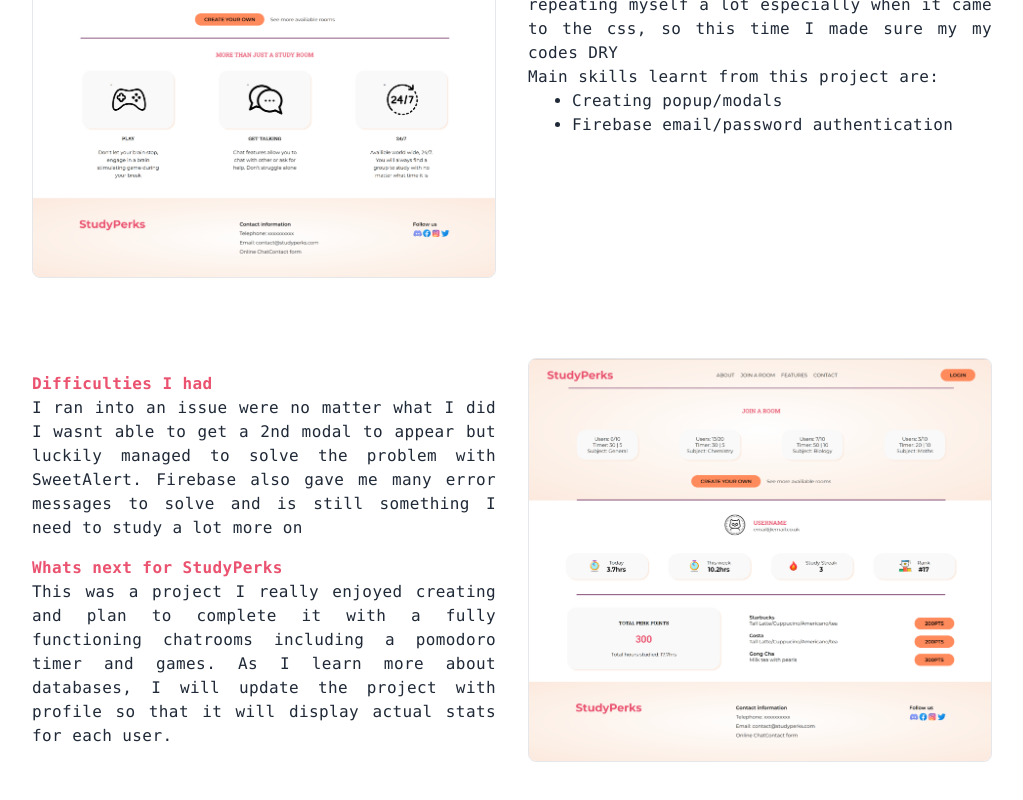
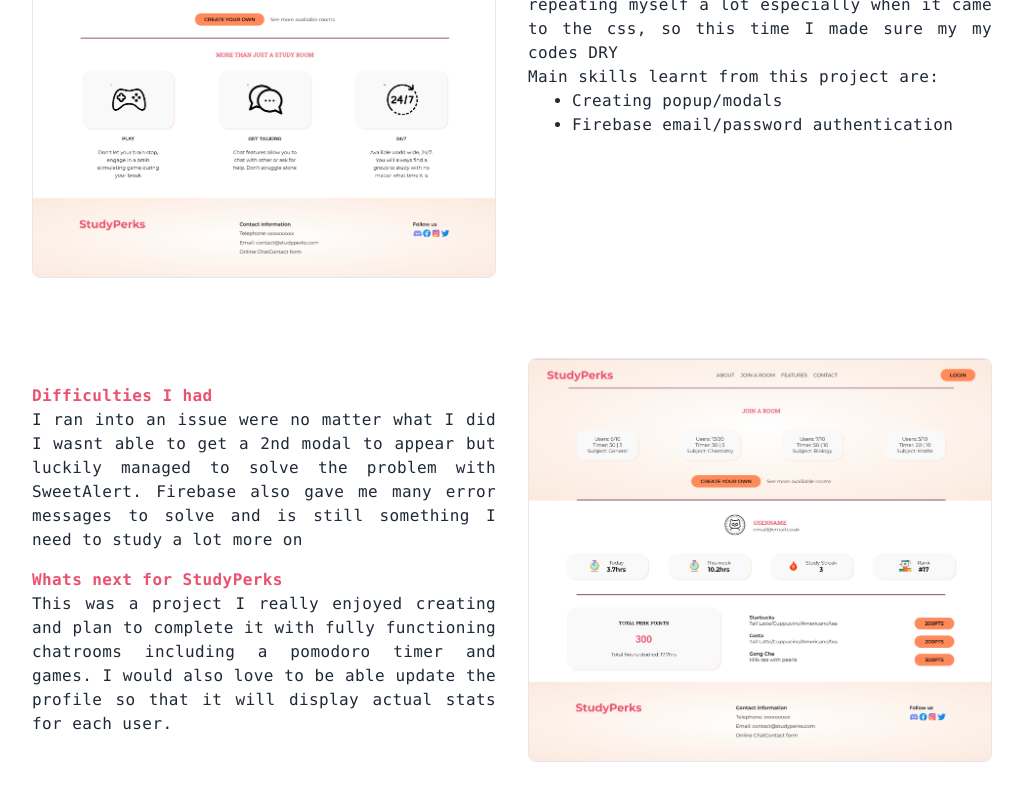
Before and after one commit to Fuwa-Kei/next-portflio, a Next.js app: page /study in a window 1280 px wide. Shown: the part 847-1647 px from the top of the page, without its empty margins (128-1151 px from the left). Built offline with nearby package versions, Linux system fonts and the light colour scheme.

Commit message:
Update study.jsx

```diff
--- a/pages/study.jsx
+++ b/pages/study.jsx
@@ -46,7 +46,7 @@ function study() {
               <h4 className=" text-[#EA526F]">Difficulties I had</h4>
               <p>I ran into an issue were no matter what I did I wasnt able to get a 2nd modal to appear but luckily managed to solve the problem with SweetAlert. Firebase also gave me many error messages to solve and is still something I need to study a lot more on </p>
               <h4 className="  text-[#EA526F] mt-4">Whats next for StudyPerks</h4>
-              <p>This was a project I really enjoyed creating and plan to complete it with a fully functioning chatrooms including a pomodoro timer and games. As I learn more about databases, I will update the project with profile so that it will display actual stats for each user. </p>
+              <p>This was a project I really enjoyed creating and plan to complete it with fully functioning chatrooms including a pomodoro timer and games. I would also love to be able update the profile so that it will display actual stats for each user. </p>
             </div>
             <div>
               <Image src={profile} alt="profile image" width={1000} className="width-300 mx-auto border border-white-500 rounded-lg md:hover:scale-150 ease-in duration-300" />
```
